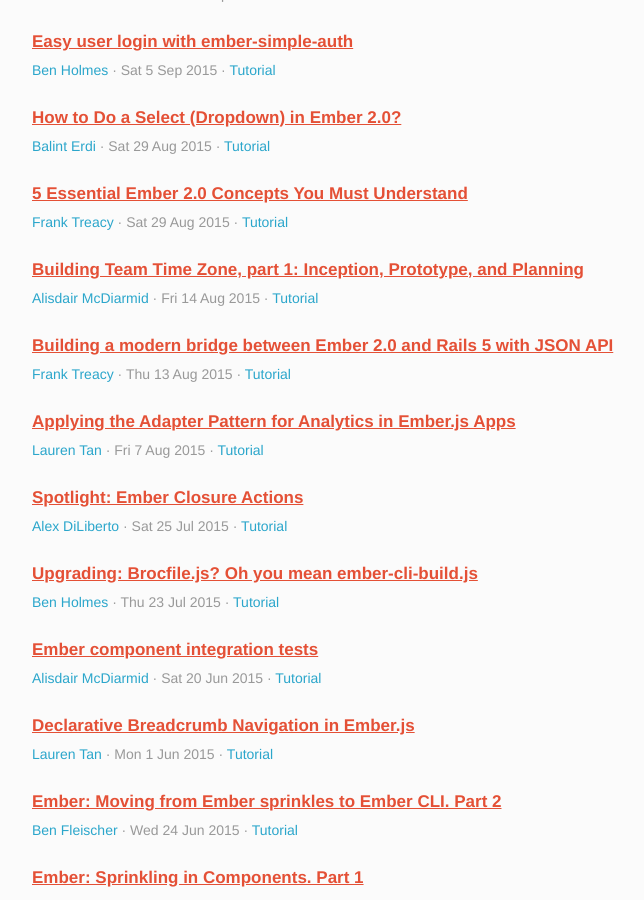
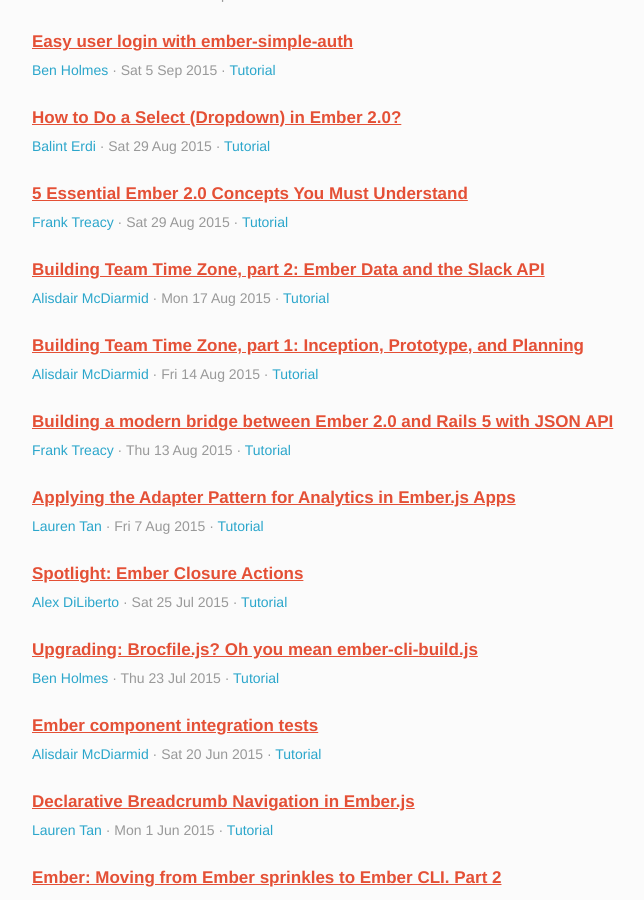
Before and after one commit to emberwatch/emberwatch, a Jekyll site: the page built from tutorials.html, in a window 1280 px wide and 900 px high, scrolled down 692 px. Shown: the whole window, without its empty margins (148-792 px from the left). Built offline with Jekyll 4.4.1, drawn with Linux system fonts in a browser that asks for light colours; Markdown is read by kramdown in place of the engine named in the settings; comment, search, counter and statistics services are not loaded.

Commit message:
[New Article] Building Team Time Zone 2

```diff
--- a/_data/tutorials.yml
+++ b/_data/tutorials.yml
@@ -79,6 +79,14 @@
   date_updated: '2015-08-29'
   urls:
   - http://emberigniter.com/5-essential-ember-2.0-concepts/
+- title: 'Building Team Time Zone, part 2: Ember Data and the Slack API'
+  author_ids:
+  - 257
+  date: '2015-08-17'
+  date_created: '2015-08-17'
+  date_updated: '2015-08-17'
+  urls:
+  - http://alisdair.mcdiarmid.org/building-team-time-zone-ember-data-and-the-slack-api/
 - title: 'Building Team Time Zone, part 1: Inception, Prototype, and Planning'
   author_ids:
   - 257
```
